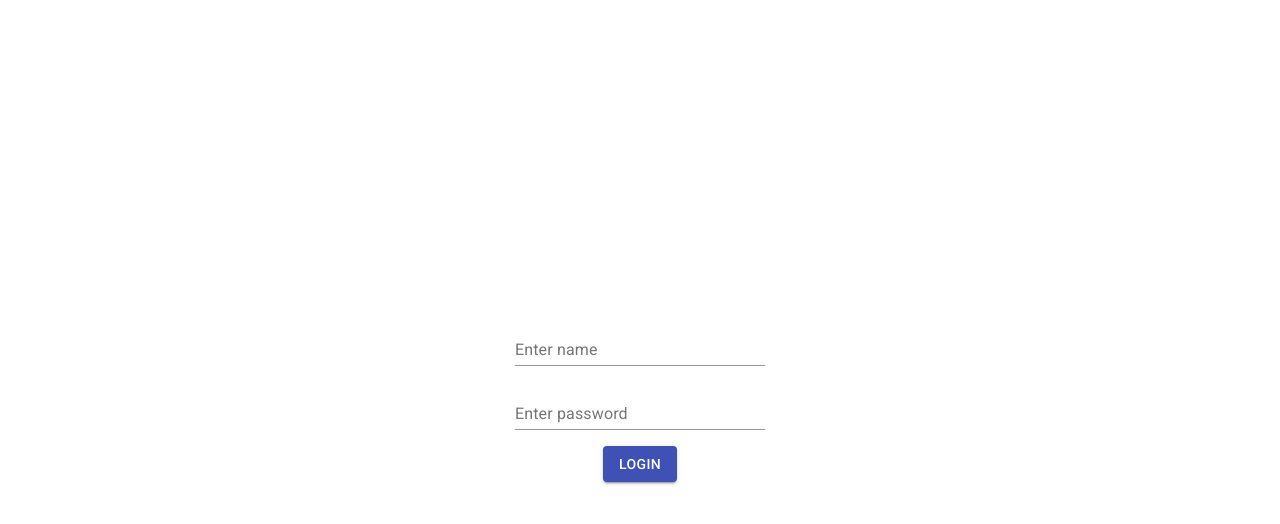
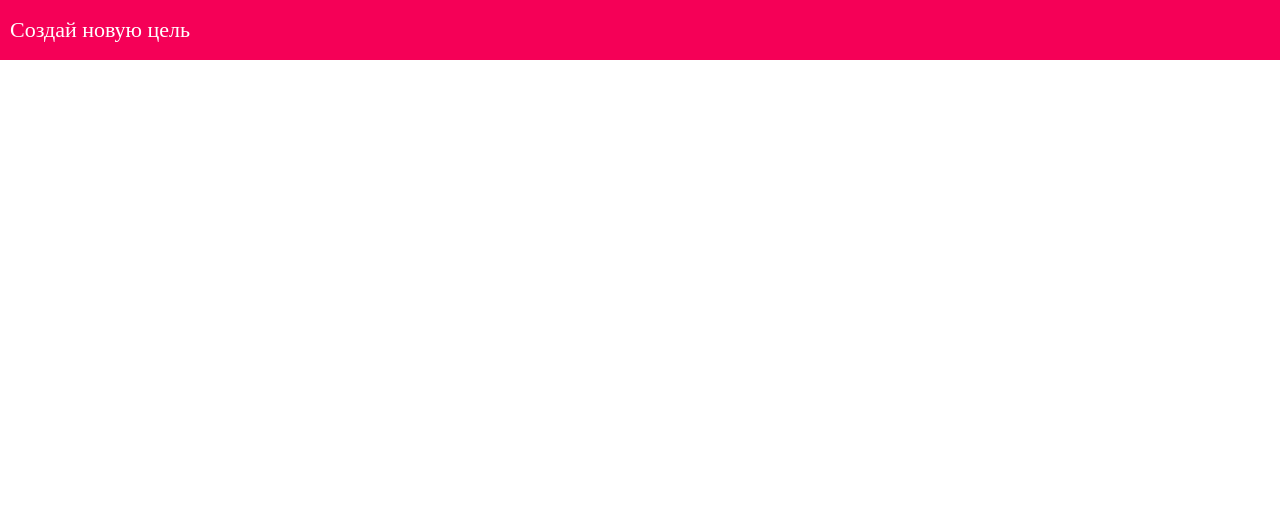
Before and after one commit to Kirill2034/todo_trello, a React (Create React App) app: page /create in a window 1280 px wide. Before the commit this address led to /login. Shown: the top 524 px of the page. Built offline with nearby package versions, Linux system fonts and the light colour scheme.

Commit message:
CreateTodo

```diff
--- a/package.json
+++ b/package.json
@@ -35,11 +35,11 @@
     "test": "react-scripts test",
     "pretty": "prettier src/ --write",
     "lint": "eslint --ext .ts,.tsx src/ --fix",
-    "sort-translations": "sort-json src/translations/*.json"
+    "sort-translations": "sort-json 'src/translations/*.json'"
   },
   "husky": {
     "hooks": {
-      "pre-commit": "yarn sort-translations && tsc --noEmit && yarn lint && lint-staged"
+      "pre-commit": "yarn sort-translations && lint-staged"
     }
   },
   "lint-staged": {
--- a/src/entry/App.tsx
+++ b/src/entry/App.tsx
@@ -3,6 +3,7 @@ import { Switch, Route, Redirect } from 'react-router-dom';
 import { Login } from '../views/Login';
 import { Register } from '../views/Register';
 import { Home } from '../views/Home';
+import { CreateTodo } from '../views/CreateTodo';
 
 function App() {
   return (
@@ -18,6 +19,10 @@ function App() {
         <Home />
       </Route>
 
+      <Route path={'/create'}>
+        <CreateTodo />
+      </Route>
+
       <Redirect to={'/login'} />
     </Switch>
   );
--- a/src/translations/en.json
+++ b/src/translations/en.json
@@ -1,10 +1,11 @@
 {
-  "login.loginPlaceholder": "Enter name",
+  "login.loginPlaceholder": "Enter login",
   "login.passwordPlaceholder": "Enter password",
   "login.submitButton": "Login",
   "register.firstnamePlaceholder": "Enter name",
   "register.lastNamePlaceholder": "Enter last name",
   "register.loginPlaceholder": "Enter login",
   "register.passwordPlaceholder": "Enter password",
-  "register.submitButton": "Register"
+  "register.submitButton": "Register",
+  "home.createTodo": "Create todo"
 }
--- a/src/translations/ru.json
+++ b/src/translations/ru.json
@@ -1,5 +1,6 @@
 {
-  "login.loginPlaceholder": "Введите имя",
+  "home.createTodo": "Создать todo",
+  "login.loginPlaceholder": "Введите логин",
   "login.passwordPlaceholder": "Введите пароль",
   "login.submitButton": "Войти",
   "register.firstnamePlaceholder": "Введите имя",
--- /dev/null
+++ b/src/views/CreateTodo/CreateTodo.module.css
@@ -0,0 +1,14 @@
+.Header {
+  position: absolute;
+  box-sizing: border-box;
+  right: 0;
+  left: 0;
+  top: 0;
+  height: 60px;
+  padding: 10px;
+  display: flex;
+  align-items: center;
+  color: #fff;
+  font-size: 22px;
+  background-color: #f50057;
+}
--- /dev/null
+++ b/src/views/CreateTodo/CreateTodo.tsx
@@ -0,0 +1,7 @@
+import React from 'react';
+import classes from './CreateTodo.module.css';
+
+const CreateTodo = () => {
+  return <div className={classes.Header}>Создай новую цель</div>;
+};
+export default CreateTodo;
--- /dev/null
+++ b/src/views/CreateTodo/index.ts
@@ -0,0 +1,3 @@
+import CreateTodo from './CreateTodo';
+
+export { CreateTodo };
--- a/src/views/Home/Home.tsx
+++ b/src/views/Home/Home.tsx
@@ -1,7 +1,31 @@
 import React from 'react';
+import { useTranslation } from 'react-i18next';
+import { Form } from 'react-final-form';
+import { Button, Box } from '@material-ui/core';
+import { useHistory } from 'react-router';
 
 const Home = () => {
-  return <div>Home</div>;
+  const history = useHistory();
+  const { t } = useTranslation();
+
+  const onSubmit = () => {
+    history.replace('/create');
+  };
+
+  return (
+    <Box position="absolute" right="20px" top="20px">
+      <Form
+        onSubmit={onSubmit}
+        render={({ handleSubmit }) => (
+          <form onSubmit={handleSubmit}>
+            <Button type="submit" variant="contained" color="secondary">
+              {t('home.createTodo')}
+            </Button>
+          </form>
+        )}
+      />
+    </Box>
+  );
 };
 
 export default Home;
```
Also changed, not shown: 1 other file (tests, documents, lock files or other folders).
